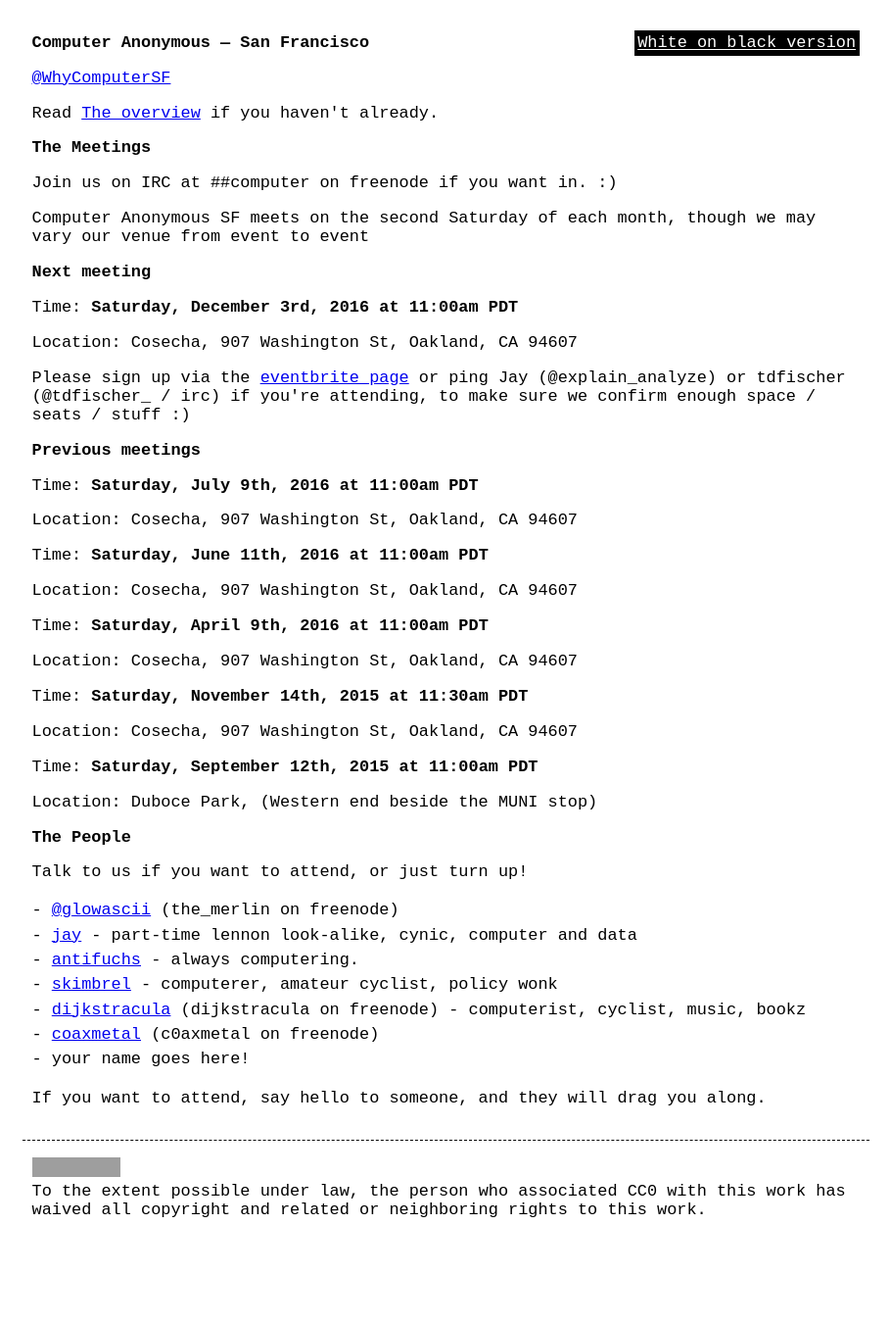
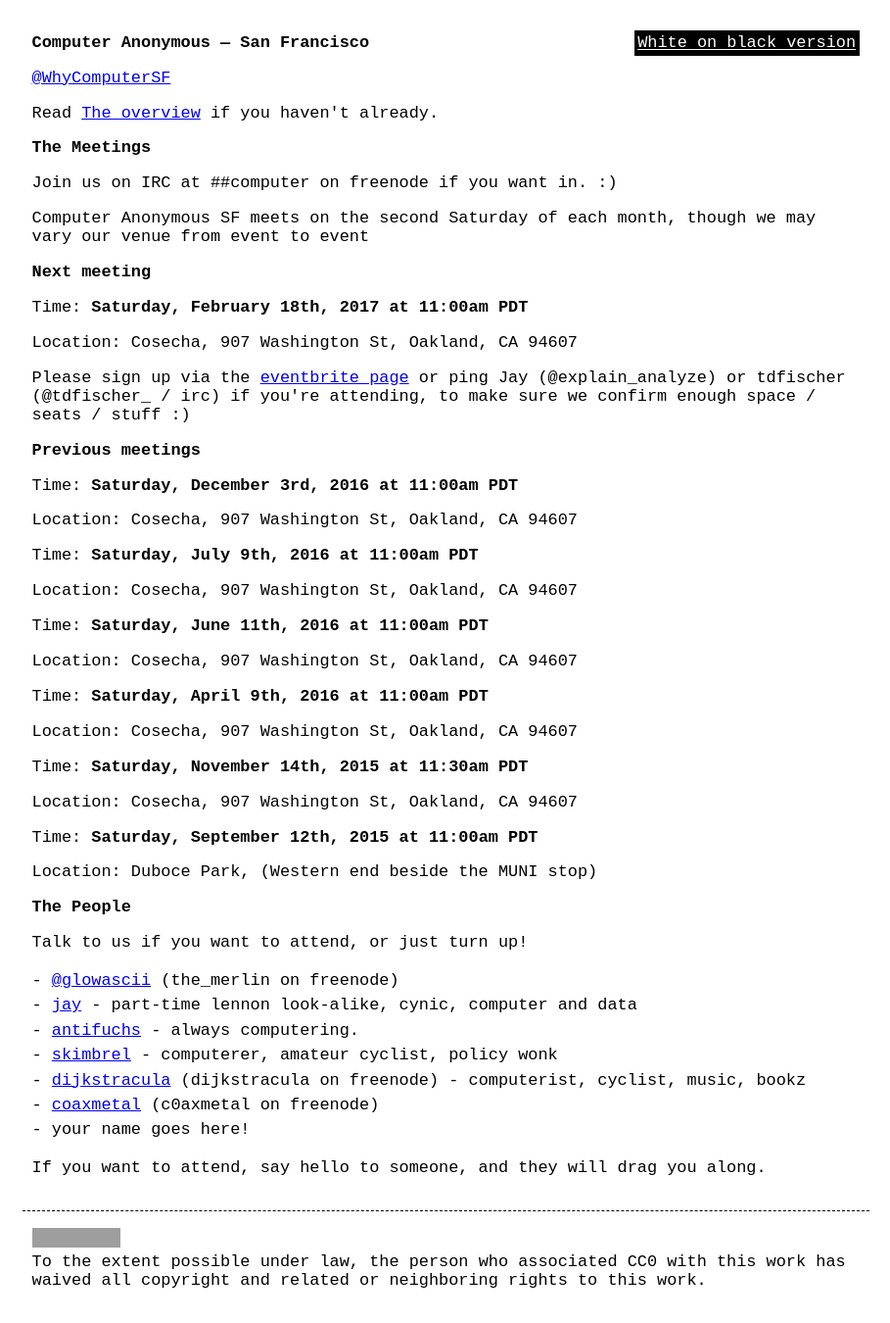
Before and after one commit to computeranonymous/computer, a Jekyll site: the page built from us_sanfrancisco.html, in a window 1280 px wide. Shown: the whole page at 98% size, without its empty margins (185-1094 px from the left). Built offline with Jekyll 4.4.1, drawn with Linux system fonts in a browser that asks for light colours; before the commit the page ends 1278 px from its top, so only the background shows below that; grey boxes are pictures that could not be loaded.

Commit message:
[feb-2017] Computer SF

```diff
--- a/us_sanfrancisco.html
+++ b/us_sanfrancisco.html
@@ -17,12 +17,15 @@
 
       <h3>Next meeting</h3>
 
-      <p>Time: <strong>Saturday, December 3rd, 2016 at 11:00am PDT</strong></p>
+      <p>Time: <strong>Saturday, February 18th, 2017 at 11:00am PDT</strong></p>
       <p>Location: Cosecha, 907 Washington St, Oakland, CA 94607</p>
 
       <p>Please sign up via the <a href="https://computeranonymoussf.eventbrite.com">eventbrite page</a> or ping Jay (@explain_analyze) or tdfischer (@tdfischer_ / irc) if you're attending, to make sure we confirm enough space / seats / stuff :)</p>
 
       <h3>Previous meetings</h3>
+
+      <p>Time: <strong>Saturday, December 3rd, 2016 at 11:00am PDT</strong></p>
+      <p>Location: Cosecha, 907 Washington St, Oakland, CA 94607</p>
 
       <p>Time: <strong>Saturday, July 9th, 2016 at 11:00am PDT</strong></p>
       <p>Location: Cosecha, 907 Washington St, Oakland, CA 94607</p>
```
